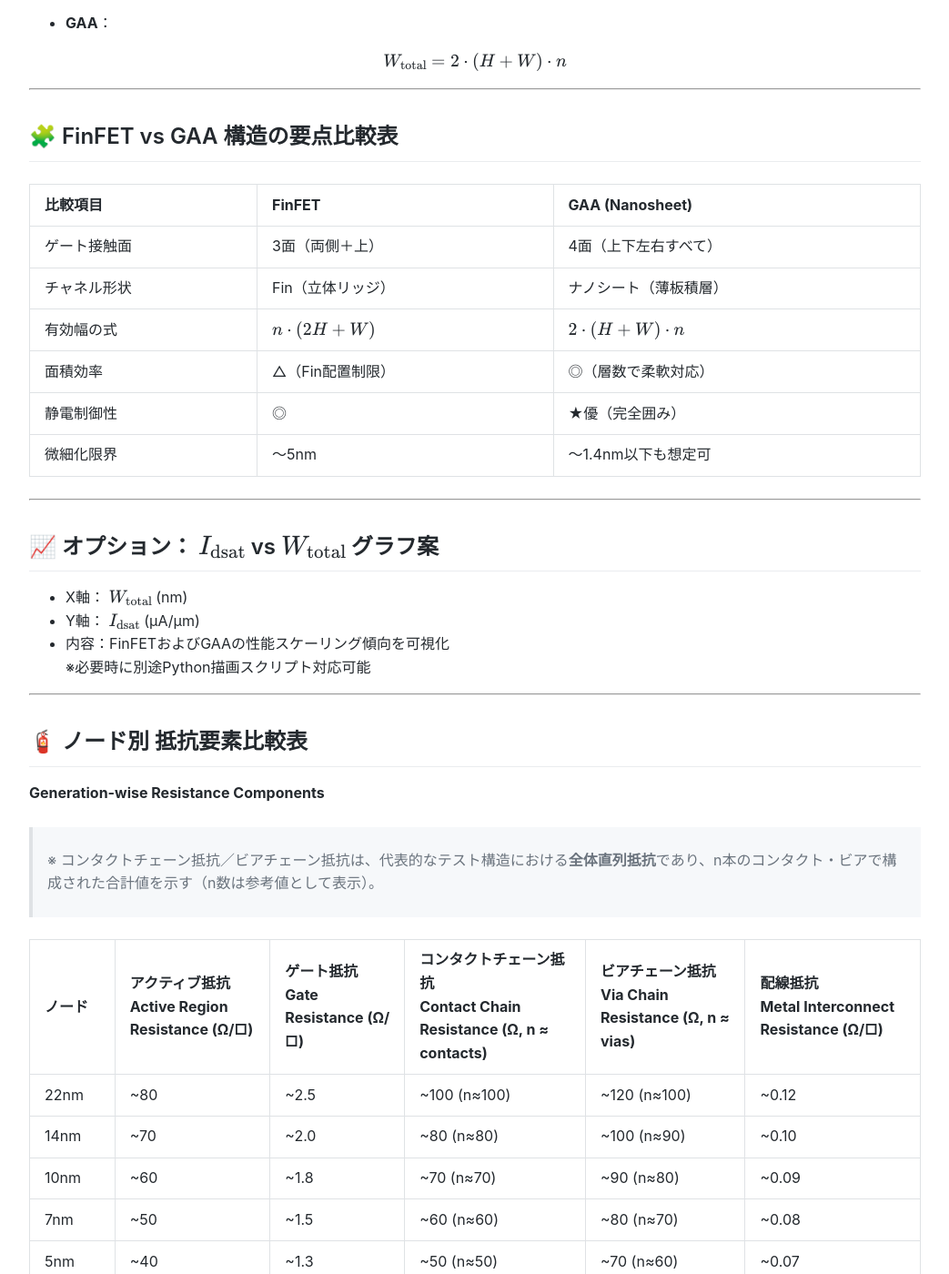
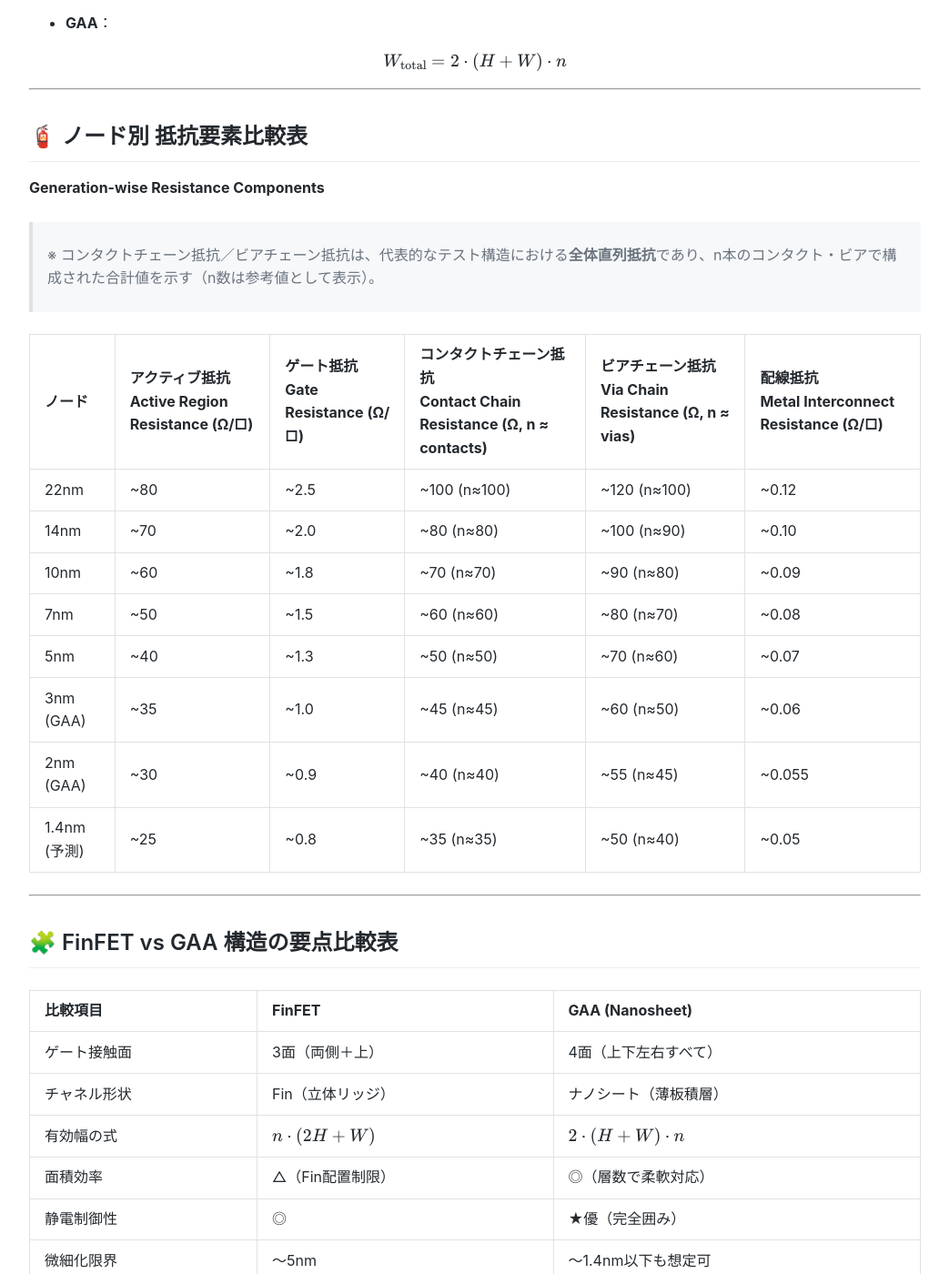
Before and after one commit to Samizo-AITL/Edusemi-v4x, a Jekyll site: the page built from f_chapter1_finfet_gaa/appendixf1_05_node_params.md, in a window 1280 px wide and 1400 px high, scrolled down 1648 px. Shown: the whole window at 91% size, without its empty margins (118-1161 px from the left). Built offline with Jekyll 4.4.1, drawn with Linux system fonts in a browser that asks for light colours; our own code applies the rules of GitHub Pages for plain Markdown files.

Commit message:
Update appendixf1_05_node_params.md

```diff
--- a/f_chapter1_finfet_gaa/appendixf1_05_node_params.md
+++ b/f_chapter1_finfet_gaa/appendixf1_05_node_params.md
@@ -43,28 +43,6 @@
 
 ---
 
-## 🧩 FinFET vs GAA 構造の要点比較表
-
-| 比較項目 | FinFET | GAA (Nanosheet) |
-|----------|--------|------------------|
-| ゲート接触面 | 3面（両側＋上） | 4面（上下左右すべて） |
-| チャネル形状 | Fin（立体リッジ） | ナノシート（薄板積層） |
-| 有効幅の式 | $n \cdot (2H + W)$ | $2 \cdot (H + W) \cdot n$ |
-| 面積効率 | △（Fin配置制限） | ◎（層数で柔軟対応） |
-| 静電制御性 | ◎ | ★優（完全囲み） |
-| 微細化限界 | ～5nm | ～1.4nm以下も想定可 |
-
----
-
-## 📈 オプション： $I_{\mathrm{dsat}}$  vs  $W_{\mathrm{total}}$  グラフ案
-
-- X軸： $W_{\mathrm{total}}$  (nm)
-- Y軸： $I_{\mathrm{dsat}}$  (μA/μm)
-- 内容：FinFETおよびGAAの性能スケーリング傾向を可視化
-※必要時に別途Python描画スクリプト対応可能
-
----
-
 ## 🧯 ノード別 抵抗要素比較表
 **Generation-wise Resistance Components**
 
```
Also changed, not shown: other parts of f_chapter1_finfet_gaa/appendixf1_05_node_params.md (+13 -0 lines).
